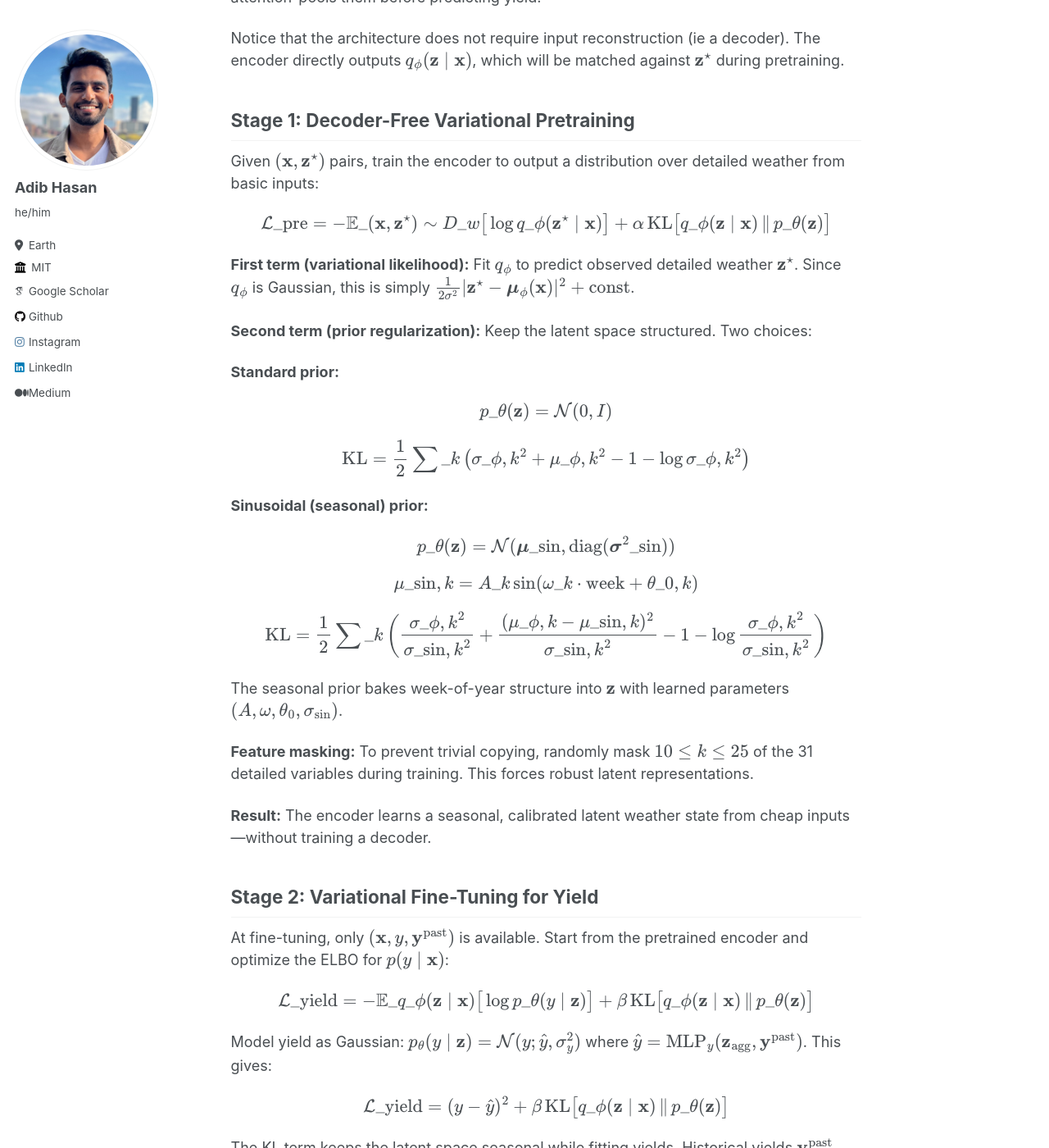
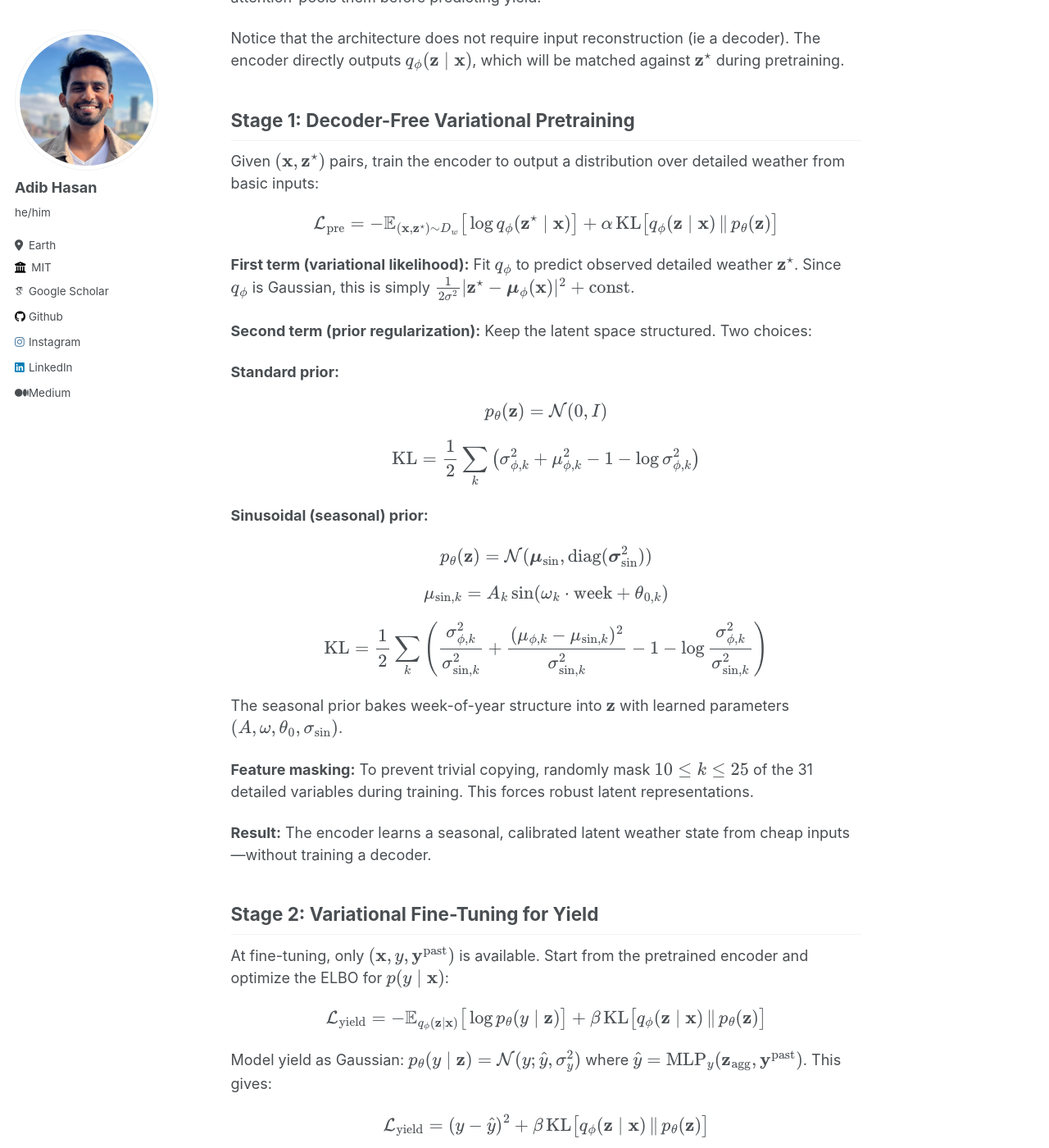
Before and after one commit to Neehan/neehan.github.io, a Jekyll site: the page built from _blog/vita.md, in a window 1280 px wide and 1400 px high, scrolled down 1721 px. Shown: the whole window at 82% size. Built offline with Jekyll 4.4.1, drawn with Linux system fonts in a browser that asks for light colours; some web fonts are replaced.

Commit message:
added vita post

```diff
--- a/_blog/vita.md
+++ b/_blog/vita.md
@@ -45,7 +45,7 @@ Notice that the architecture does not require input reconstruction (ie a decoder
 Given \\((\mathbf{x}, \mathbf{z}^\star)\\) pairs, train the encoder to output a distribution over detailed weather from basic inputs:
 
 $$
-\mathcal{L}\_{\text{pre}} = -\mathbb{E}\_{(\mathbf{x}, \mathbf{z}^\star) \sim D\_w}\big[\log q\_\phi(\mathbf{z}^\star \mid \mathbf{x})\big] + \alpha \, \text{KL}\big[q\_\phi(\mathbf{z} \mid \mathbf{x}) \,\|\, p\_\theta(\mathbf{z})\big]
+\mathcal{L}_{\text{pre}} = -\mathbb{E}_{(\mathbf{x}, \mathbf{z}^\star) \sim D_w}\big[\log q_\phi(\mathbf{z}^\star \mid \mathbf{x})\big] + \alpha \, \text{KL}\big[q_\phi(\mathbf{z} \mid \mathbf{x}) \,\|\, p_\theta(\mathbf{z})\big]
 $$
 
 **First term (variational likelihood):** Fit \\(q\_\phi\\) to predict observed detailed weather \\(\mathbf{z}^\star\\). Since \\(q\_\phi\\) is Gaussian, this is simply \\(\frac{1}{2\sigma^2} \|\mathbf{z}^\star - \boldsymbol{\mu}\_\phi(\mathbf{x})\|^2 + \text{const}\\).
@@ -55,25 +55,25 @@ $$
 **Standard prior:**
 
 $$
-p\_\theta(\mathbf{z}) = \mathcal{N}(0, I)
+p_\theta(\mathbf{z}) = \mathcal{N}(0, I)
 $$
 
 $$
-\text{KL} = \frac{1}{2} \sum\_{k} \left( \sigma\_{\phi,k}^2 + \mu\_{\phi,k}^2 - 1 - \log \sigma\_{\phi,k}^2 \right)
+\text{KL} = \frac{1}{2} \sum_{k} \left( \sigma_{\phi,k}^2 + \mu_{\phi,k}^2 - 1 - \log \sigma_{\phi,k}^2 \right)
 $$
 
 **Sinusoidal (seasonal) prior:**
 
 $$
-p\_\theta(\mathbf{z}) = \mathcal{N}(\boldsymbol{\mu}\_{\sin}, \text{diag}(\boldsymbol{\sigma}^2\_{\sin}))
+p_\theta(\mathbf{z}) = \mathcal{N}(\boldsymbol{\mu}_{\sin}, \text{diag}(\boldsymbol{\sigma}^2_{\sin}))
 $$
 
 $$
-\mu\_{\sin,k} = A\_k \sin(\omega\_k \cdot \text{week} + \theta\_{0,k})
+\mu_{\sin,k} = A_k \sin(\omega_k \cdot \text{week} + \theta_{0,k})
 $$
 
 $$
-\text{KL} = \frac{1}{2} \sum\_{k} \left( \frac{\sigma\_{\phi,k}^2}{\sigma\_{\sin,k}^2} + \frac{(\mu\_{\phi,k} - \mu\_{\sin,k})^2}{\sigma\_{\sin,k}^2} - 1 - \log \frac{\sigma\_{\phi,k}^2}{\sigma\_{\sin,k}^2} \right)
+\text{KL} = \frac{1}{2} \sum_{k} \left( \frac{\sigma_{\phi,k}^2}{\sigma_{\sin,k}^2} + \frac{(\mu_{\phi,k} - \mu_{\sin,k})^2}{\sigma_{\sin,k}^2} - 1 - \log \frac{\sigma_{\phi,k}^2}{\sigma_{\sin,k}^2} \right)
 $$
 
 The seasonal prior bakes week-of-year structure into \\(\mathbf{z}\\) with learned parameters \\((A, \omega, \theta\_0, \sigma\_{\sin})\\).
@@ -87,13 +87,13 @@ The seasonal prior bakes week-of-year structure into \\(\mathbf{z}\\) with learn
 At fine-tuning, only \\((\mathbf{x}, y, \mathbf{y}^{\text{past}})\\) is available. Start from the pretrained encoder and optimize the ELBO for \\(p(y \mid \mathbf{x})\\):
 
 $$
-\mathcal{L}\_{\text{yield}} = -\mathbb{E}\_{q\_\phi(\mathbf{z} \mid \mathbf{x})}\big[\log p\_\theta(y \mid \mathbf{z})\big] + \beta \, \text{KL}\big[q\_\phi(\mathbf{z} \mid \mathbf{x}) \,\|\, p\_\theta(\mathbf{z})\big]
+\mathcal{L}_{\text{yield}} = -\mathbb{E}_{q_\phi(\mathbf{z} \mid \mathbf{x})}\big[\log p_\theta(y \mid \mathbf{z})\big] + \beta \, \text{KL}\big[q_\phi(\mathbf{z} \mid \mathbf{x}) \,\|\, p_\theta(\mathbf{z})\big]
 $$
 
 Model yield as Gaussian: \\(p\_\theta(y \mid \mathbf{z}) = \mathcal{N}(y; \hat{y}, \sigma\_y^2)\\) where \\(\hat{y} = \text{MLP}\_y(\mathbf{z}\_{\text{agg}}, \mathbf{y}^{\text{past}})\\). This gives:
 
 $$
-\mathcal{L}\_{\text{yield}} = (y - \hat{y})^2 + \beta \, \text{KL}\big[q\_\phi(\mathbf{z} \mid \mathbf{x}) \,\|\, p\_\theta(\mathbf{z})\big]
+\mathcal{L}_{\text{yield}} = (y - \hat{y})^2 + \beta \, \text{KL}\big[q_\phi(\mathbf{z} \mid \mathbf{x}) \,\|\, p_\theta(\mathbf{z})\big]
 $$
 
 The KL term keeps the latent space seasonal while fitting yields. Historical yields \\(\mathbf{y}^{\text{past}}\\) implicitly encode soil and management factors.
```
